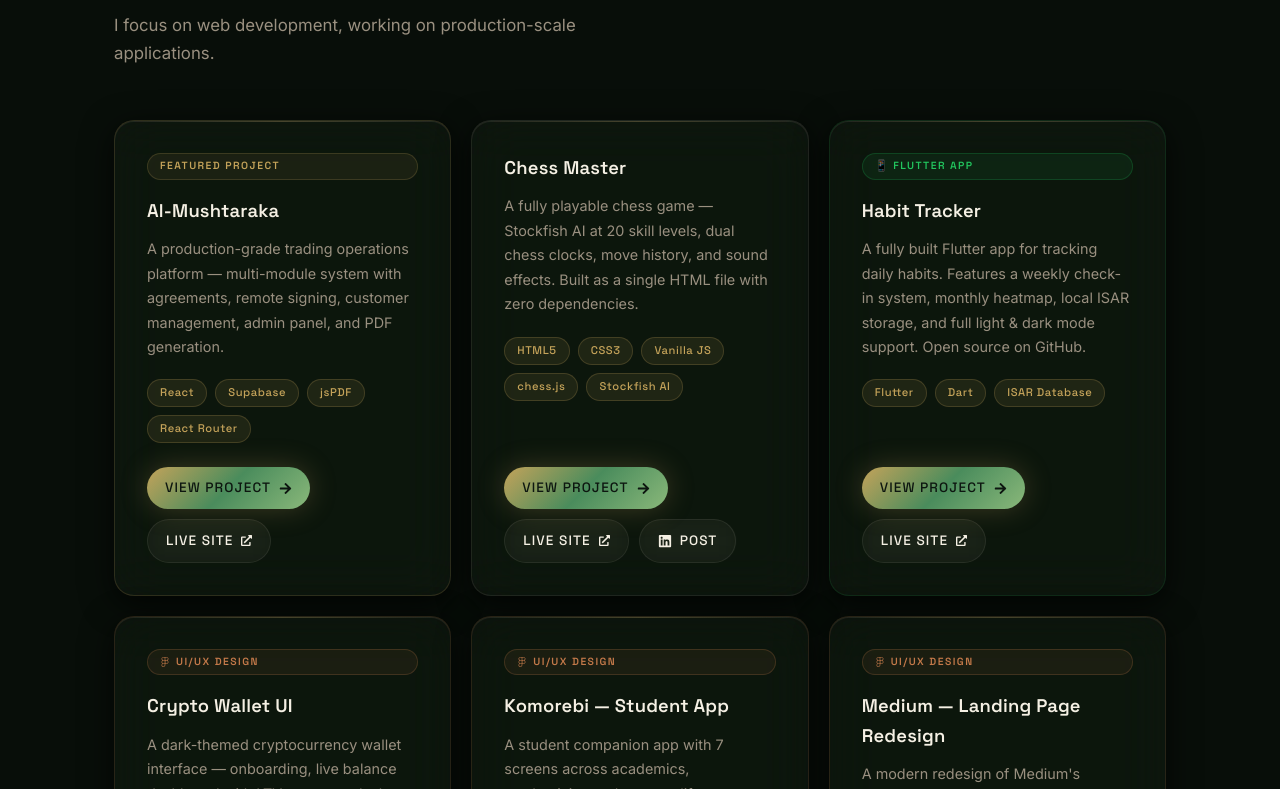
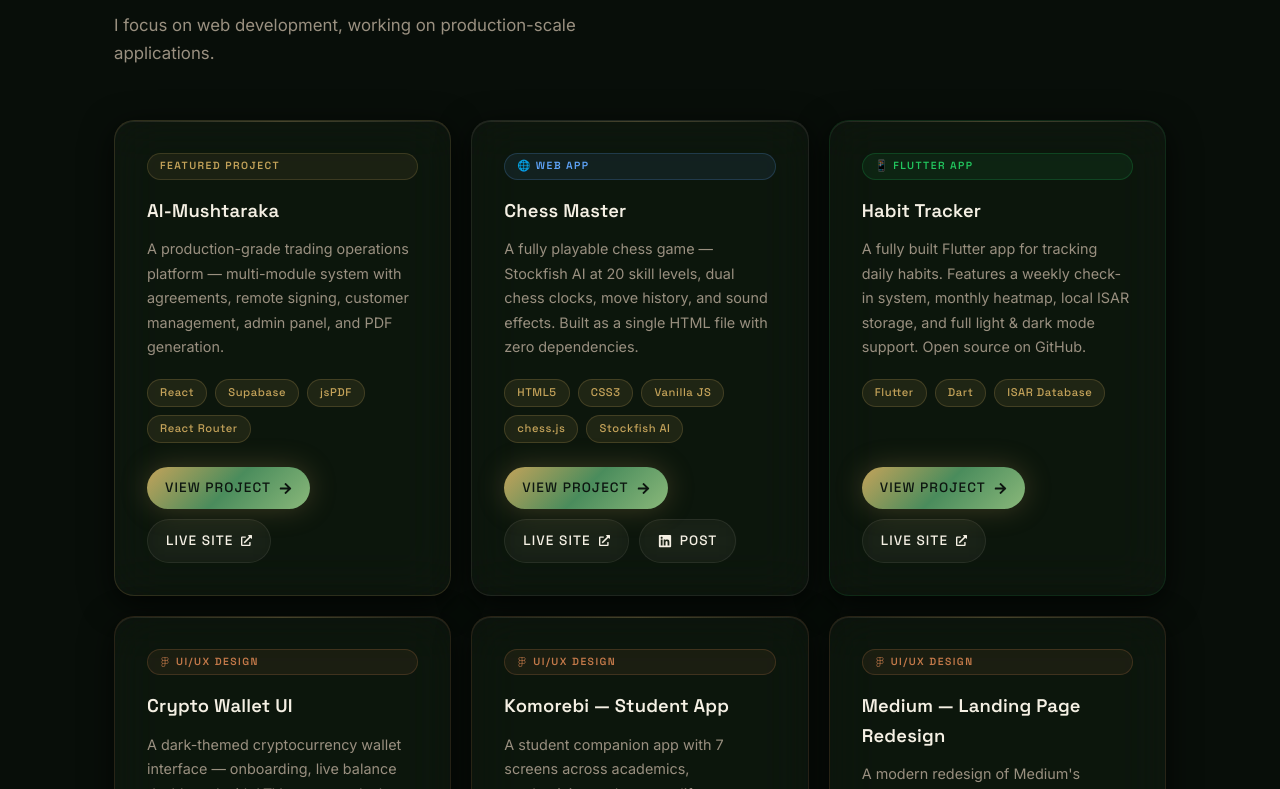
Before and after one commit to ahmadmohsin04/portfolio, a React (Create React App) app: page / in a window 1280 px wide. Shown: the part 2691-3480 px from the top of the page. Built offline with nearby package versions, Linux system fonts and the light colour scheme; the HTML template or start-up script is replaced by a standard one.

Commit message:
project card fix

```diff
--- a/src/components/Projects.css
+++ b/src/components/Projects.css
@@ -74,6 +74,12 @@
   font-family: var(--font-heading);
 }
 
+.project-card__badge--web {
+  color: #60a5fa;
+  background: rgba(96, 165, 250, 0.08);
+  border-color: rgba(96, 165, 250, 0.2);
+}
+
 .project-card__badge--design {
   color: #c47a4a;
   background: rgba(196, 122, 74, 0.08);
--- a/src/components/Projects.js
+++ b/src/components/Projects.js
@@ -91,6 +91,11 @@ const Projects = () => {
               className={`project-card glass-card ${p.featured ? 'project-card--featured' : ''} project-card--${p.type}`}
             >
               {p.featured && <div className="project-card__badge">Featured Project</div>}
+              {p.type === 'web' && !p.featured && (
+                <div className="project-card__badge project-card__badge--web">
+                  🌐 Web App
+                </div>
+              )}
               {p.type === 'design' && (
                 <div className="project-card__badge project-card__badge--design">
                   <FaFigma size={10} /> UI/UX Design
```
